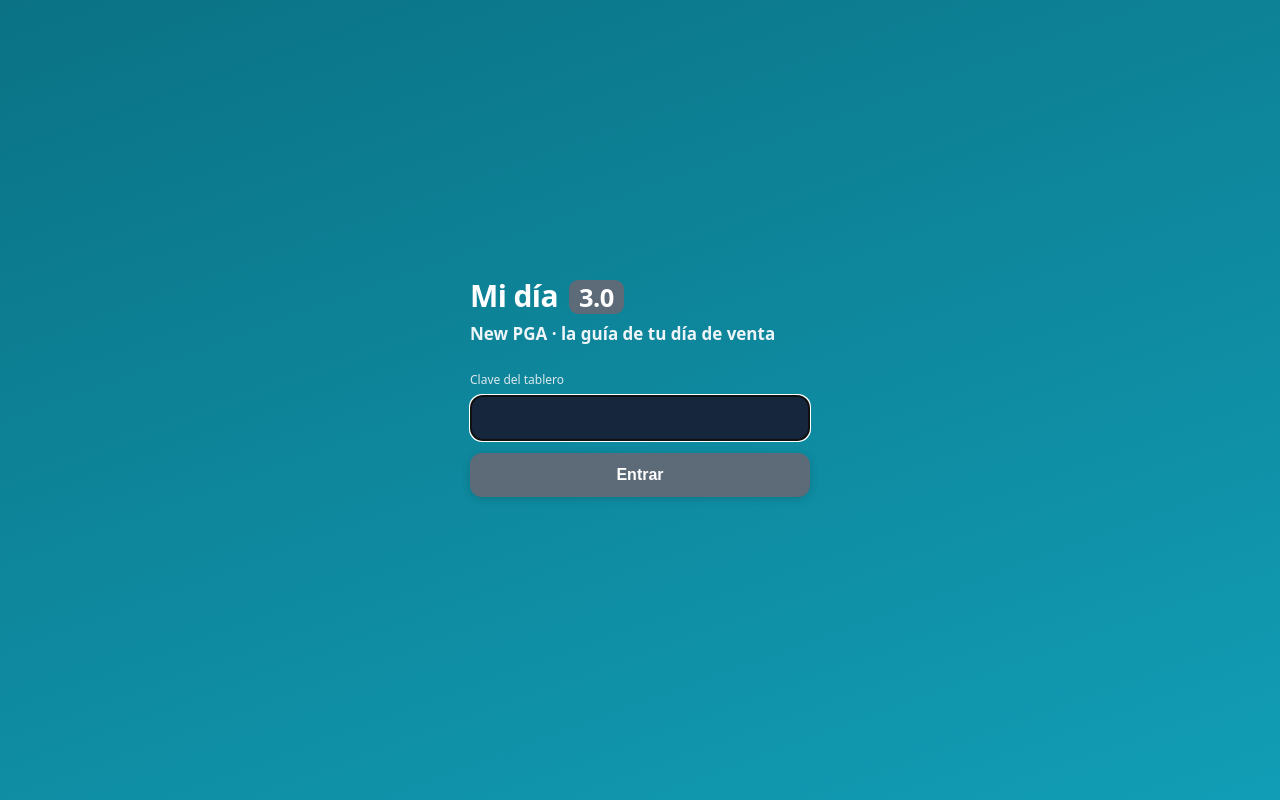
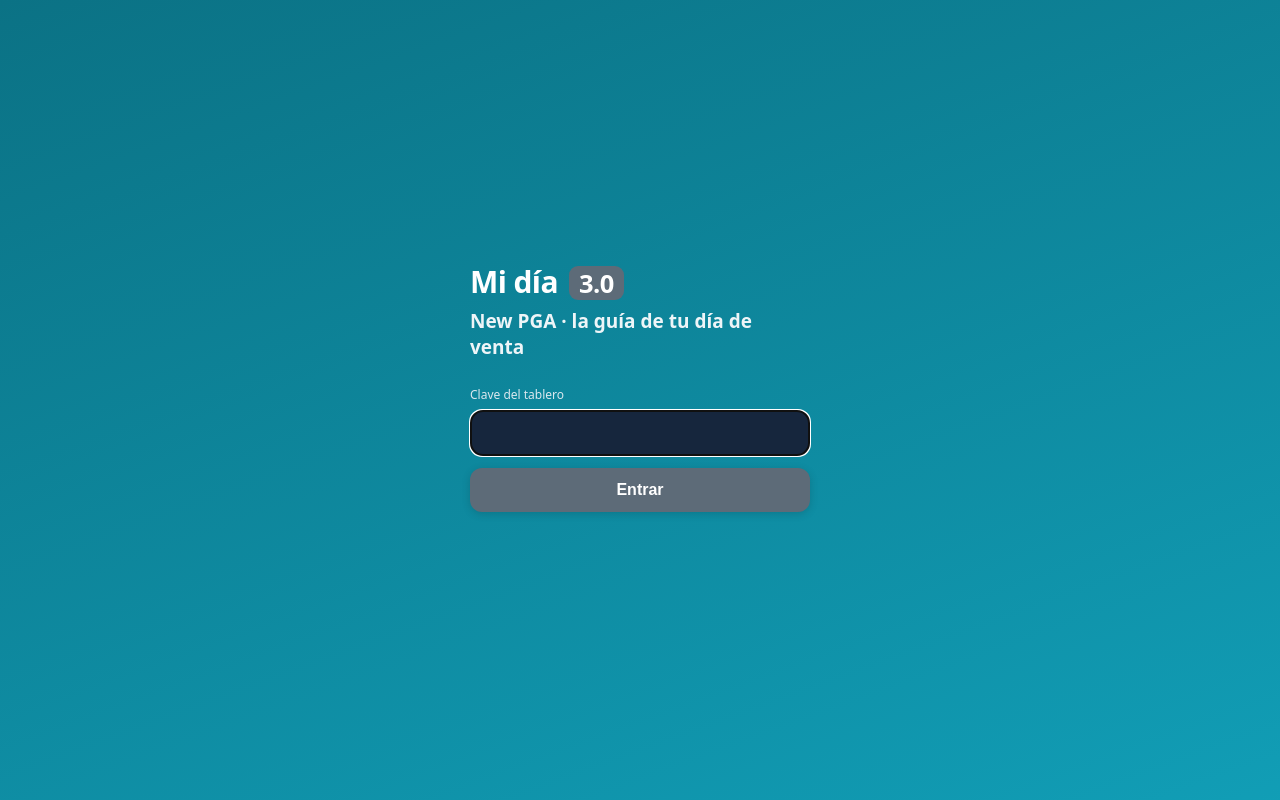
Before and after one commit to damian487/tablero-newpga, a plain HTML site: page v3/index.html in a window 1280 px wide. Drawn offline with Linux system fonts and the light colour scheme.

Commit message:
Tablero 3.0: subtitulo de la clave mas grande

```diff
--- a/v3/index.html
+++ b/v3/index.html
@@ -114,7 +114,7 @@ tr.me td{background:var(--amber-soft);font-weight:700}
 .gate{position:fixed;inset:0;background:linear-gradient(160deg,var(--teal) 0%,var(--teal2) 115%);display:flex;align-items:center;justify-content:center;padding:24px;z-index:50}
 .gate .box{width:100%;max-width:340px;color:#fff}
 .gate h1{font-size:30px;margin:0 0 4px;letter-spacing:-.02em}.gate h1 b{background:#5d6b78;color:#fff;border-radius:9px;padding:0 10px;margin-left:4px;font-size:.85em}
-.gate p{color:#eef5f8;margin:6px 0 22px;font-size:17px;font-weight:800}
+.gate p{color:#eef5f8;margin:6px 0 22px;font-size:19px;font-weight:800}
 .gate label{font-size:12px;color:#dbe8ee}
 .gate input{width:100%;margin-top:6px;padding:13px;border-radius:12px;border:1px solid #2d405c;background:#16263d;color:#fff;font-size:16px}
 .gate button{width:100%;margin-top:12px;padding:13px;border:0;border-radius:12px;background:#5d6b78;color:#fff;font-weight:800;font-size:16px;cursor:pointer;box-shadow:0 2px 8px rgba(0,0,0,.15)}
```
